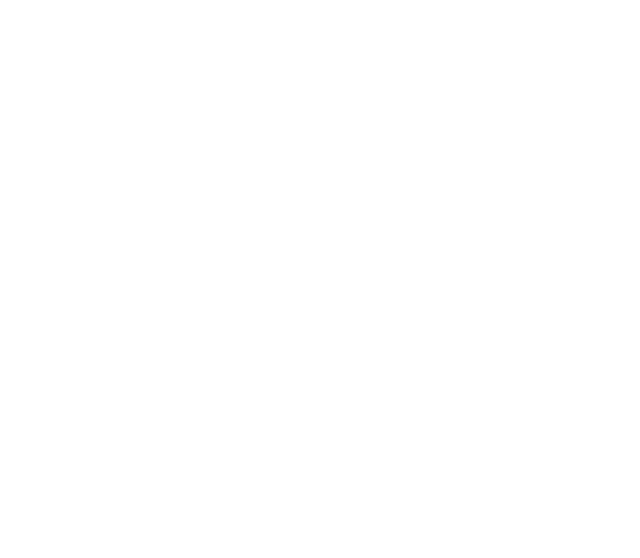
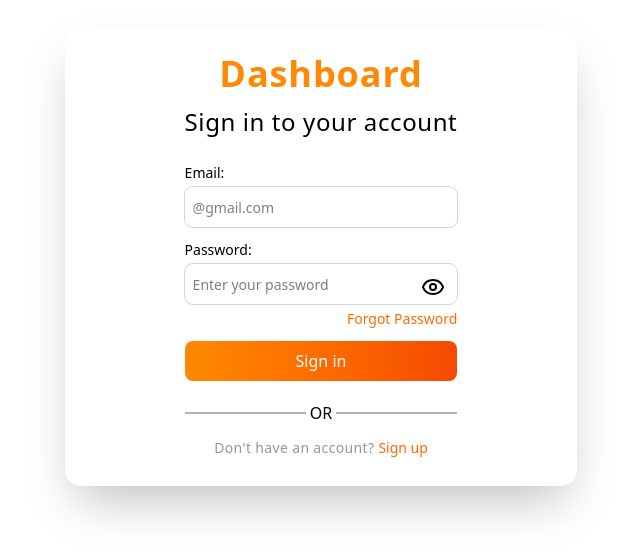
Before and after one commit to sskhan999999999999-spec/Dashboard, a Next.js app: page / in a window 1280 px wide. Shown: the part 144-702 px from the top of the page, without its empty margins (319-959 px from the left). Built offline with nearby package versions, Linux system fonts and the light colour scheme.

Commit message:
some few more upgrades in login page

```diff
--- a/package.json
+++ b/package.json
@@ -9,10 +9,12 @@
     "lint": "eslint"
   },
   "dependencies": {
+    "lucide-react": "^0.563.0",
     "next": "16.1.6",
     "react": "19.2.3",
     "react-dom": "19.2.3",
-    "react-hot-toast": "^2.6.0"
+    "react-hot-toast": "^2.6.0",
+    "react-icons": "^5.5.0"
   },
   "devDependencies": {
     "@tailwindcss/postcss": "^4",
--- /dev/null
+++ b/src/app/Login/Login.jsx
@@ -0,0 +1,68 @@
+"use client";
+import { Eye, EyeClosed, EyeOff, LogIn } from 'lucide-react';
+import { useState } from 'react'
+
+
+function Login() {
+    const [showPassw, setShowPassw] = useState(false)
+
+    return (
+        <div className='min-h-screen grid place-items-center bg-[#FFFFFF]'>
+
+            <div className='shadow-2xl p-7 md:px-30 flex flex-col bg-[#FFFFFF] rounded-2xl gap-3 justify-center'>
+
+                <h1 className='text-4xl tracking-wide text-orange-400 text-center font-bold'>Dashboard</h1>
+                <h3 className='text-2xl tracking-wide font-medium pb-3'>Sign in to your account</h3>
+
+                <div className='flex flex-col gap-1 w-full'>
+                    <label
+                        htmlFor=""
+                        className='text-[14px] font-medium'>Email: </label>
+                    <input
+                        type="email"
+                        className='p-2 outline-1 outline-gray-300 rounded-lg px-2 placeholder:text-[14px] focus:bg-blue-50'
+                        placeholder='@gmail.com' />
+                </div>
+
+                <div className='flex flex-col relative gap-1 w-full'>
+                    <label
+                        htmlFor=""
+                        className='text-[14px] font-medium'>Password:</label>
+                    <input
+                        className='p-2 outline-1 outline-gray-300 rounded-lg px-2 placeholder:text-[14px] focus:bg-blue-50'
+                        type={ showPassw ? "hide" : "password" }
+                        placeholder='Enter your password' />
+
+                    <span
+                    className='absolute font-medium right-3 text-[10px] cursor-pointer top-9'
+                    onClick={ () => setShowPassw(!showPassw) }
+                    >{showPassw ? <EyeOff className=''/> : <Eye /> }</span>
+
+                    <button
+                        className='text-end font-medium hover:text-orange-600 cursor-pointer text-orange-500 text-[14px]'
+                    >Forgot Password</button>
+                </div>
+
+                <button
+                    className='bg-linear-to-r from-orange-400 to-orange-600 hover:bg-linear-to-r hover:from-orange-500 hover:to-orange-800 font-medium w-full p-2 cursor-pointer text-white rounded-lg'
+                >Sign in</button>
+
+                 <div className='flex  items-center gap-1 mt-2'>
+                <span className='w-full border h-0 border-black/30'></span>
+                <span>OR</span>
+                <span className='w-full border h-0 border-black/30'></span>
+              </div>
+
+                <div className='flex items-center justify-center gap-1'>
+                    <p className='text-[14px] tracking-wide font-normal text-[#96979E]'>Don't have an account?</p>
+                    <button
+                        className='text-orange-500 hover:text-orange-600 cursor-pointer font-medium text-[14px]'
+                    > Sign up</button>
+                </div>
+
+            </div>
+        </div>
+    )
+}
+
+export default Login
--- a/src/app/Login/page.jsx
+++ /dev/null
@@ -1,56 +0,0 @@
-import React from 'react'
-
-function page() {
-    return (
-        <div className='min-h-screen grid place-items-center bg-[#FFFFFF]'>
-
-            <div className='shadow-2xl p-7 md:px-30 flex flex-col bg-[#FFFFFF] rounded-2xl items-center gap-3 justify-center'>
-
-                <h1 className='text-4xl text-orange-500 font-bold'>Dashboard</h1>
-                <h3 className='text-2xl font-medium pb-3'>Sign in to your account</h3>
-
-                <div className='flex flex-col gap-1 w-full'>
-                    <label
-                        htmlFor=""
-                        className='text-[14px]'>Email: </label>
-                    <input
-                        type="email"
-                        className='p-2 outline-1 outline-gray-300 rounded-lg px-2 placeholder:text-[14px]'
-                        placeholder='@gmail.com' />
-                </div>
-
-                <div className='flex flex-col gap-1 w-full'>
-                    <label
-                        htmlFor=""
-                        className='text-[14px]'>Password:</label>
-                    <input
-                        className='p-2 outline-1 outline-gray-300 rounded-lg px-2 placeholder:text-[14px]'
-                        type="password"
-                        placeholder='Enter your password' />
-
-                    <button
-                        className='text-end font-medium text-orange-500 text-[14px]'
-                    >Forgot Password</button>
-                </div>
-
-                <button
-                    className='bg-linear-to-r from-orange-400 to-orange-600 hover:bg-linear-to-r hover:from-orange-500 hover:to-orange-800 font-medium w-full p-2 cursor-pointer text-white rounded-lg'
-                >Sign in</button>
-
-                <div>
-                    <p className='font-medium'>OR</p>
-                </div>
-
-                <div className='flex items-center justify-center gap-1'>
-                    <p className='text-[15px] tracking-wider font-normal text-[#96979E]'>Don't have an account?</p>
-                    <button
-                        className='text-orange-500 cursor-pointer font-medium text-[15px]'
-                    > Sign up</button>
-                </div>
-
-            </div>
-        </div>
-    )
-}
-
-export default page
--- a/src/app/page.jsx
+++ b/src/app/page.jsx
@@ -1,9 +1,10 @@
 import Image from "next/image";
+import Login from "./Login/Login";
 
 export default function Home() {
   return (
     <div>
-
+      <Login/>
     </div>
   );
 }
```
Also changed, not shown: 1 other file (tests, documents, lock files or other folders).
